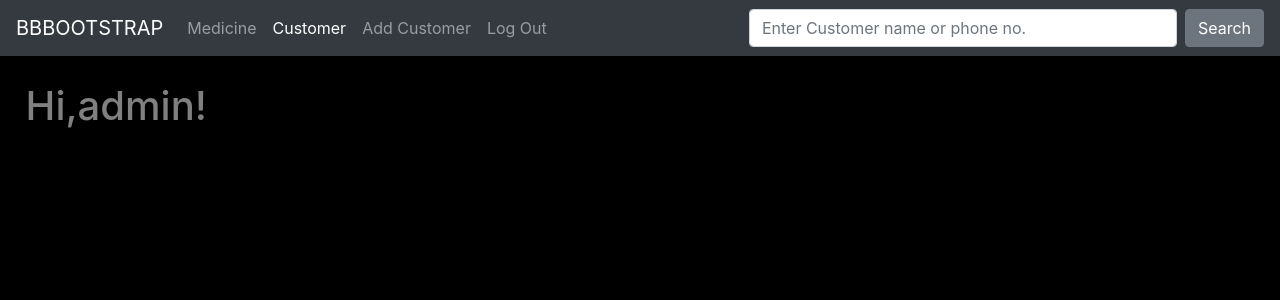
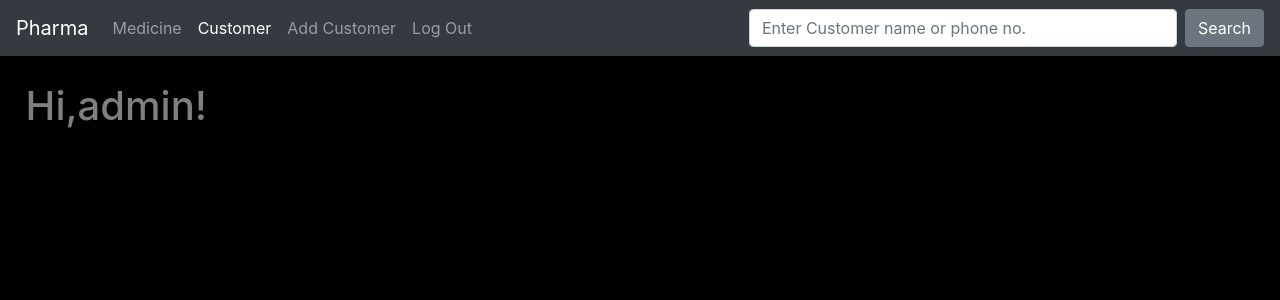
Before and after one commit to vinaykabadagi/DBMS-Mini-Project, a Django app: page /home2/ in a window 1280 px wide. Shown: the top 300 px of the page. Run offline with Django 3.2, Linux system fonts and the light colour scheme; a user stored in the database is signed in; some libraries are stand-ins or nearby versions.

Commit message:
Update home2.html

```diff
--- a/pharma/templates/home2.html
+++ b/pharma/templates/home2.html
@@ -15,7 +15,7 @@
   {% endfor %}
   {% endif %}
 
-  <nav class="navbar navbar-expand-lg navbar-dark bg-dark"> <a class="navbar-brand" href="#" data-abc="true">BBBOOTSTRAP</a> <button class="navbar-toggler" type="button" data-toggle="collapse" data-target="#navbarColor02" aria-controls="navbarColor02" aria-expanded="false" aria-label="Toggle navigation"> <span class="navbar-toggler-icon"></span> </button>
+  <nav class="navbar navbar-expand-lg navbar-dark bg-dark"> <a class="navbar-brand" href="#" data-abc="true">Pharma</a> <button class="navbar-toggler" type="button" data-toggle="collapse" data-target="#navbarColor02" aria-controls="navbarColor02" aria-expanded="false" aria-label="Toggle navigation"> <span class="navbar-toggler-icon"></span> </button>
     <div class="collapse navbar-collapse" id="navbarColor02">
         <ul class="navbar-nav mr-auto">
             <li class="nav-item"> <a class="nav-link" href="{% url 'home' %}" data-abc="true">Medicine<span class="sr-only">(current)</span></a> </li>
```
